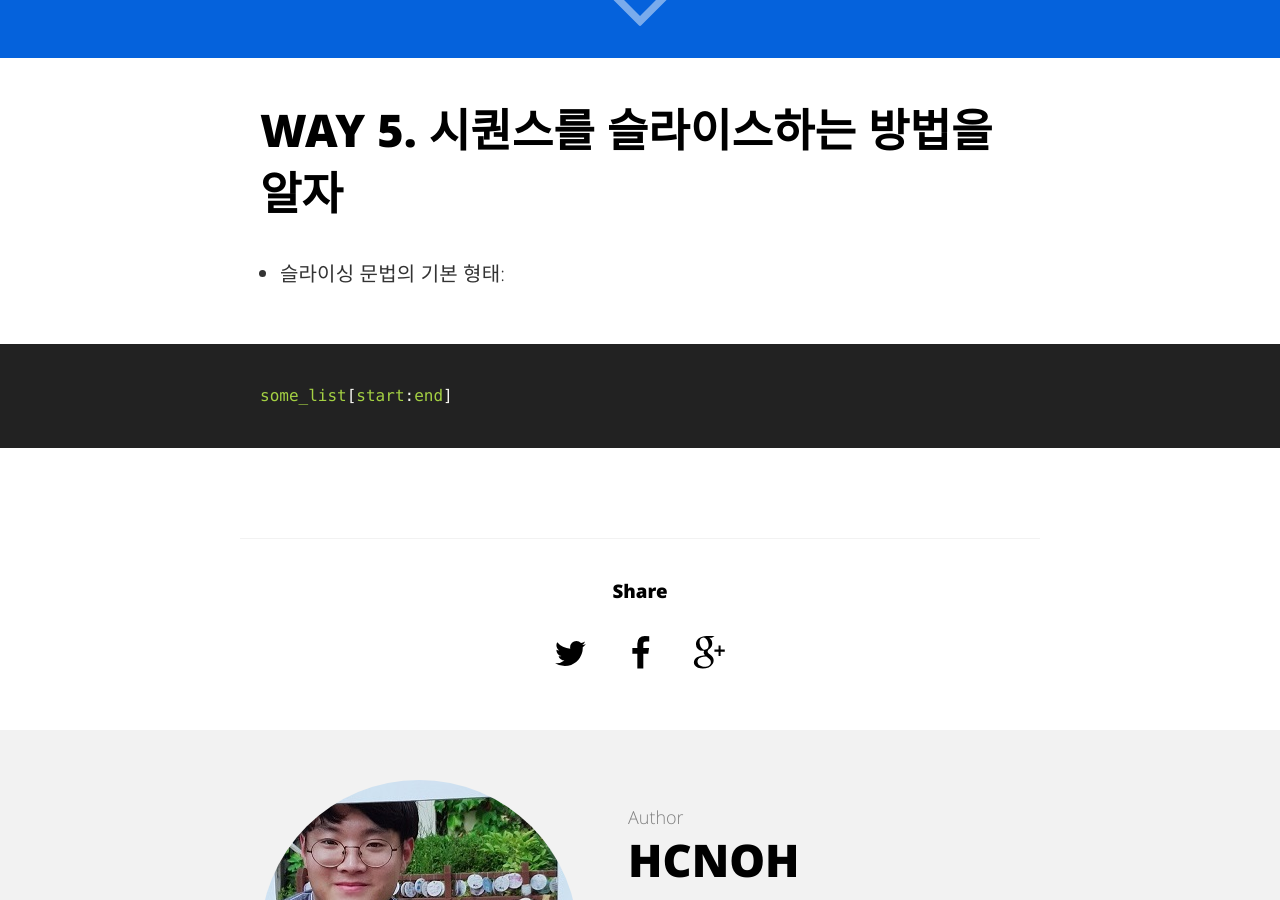
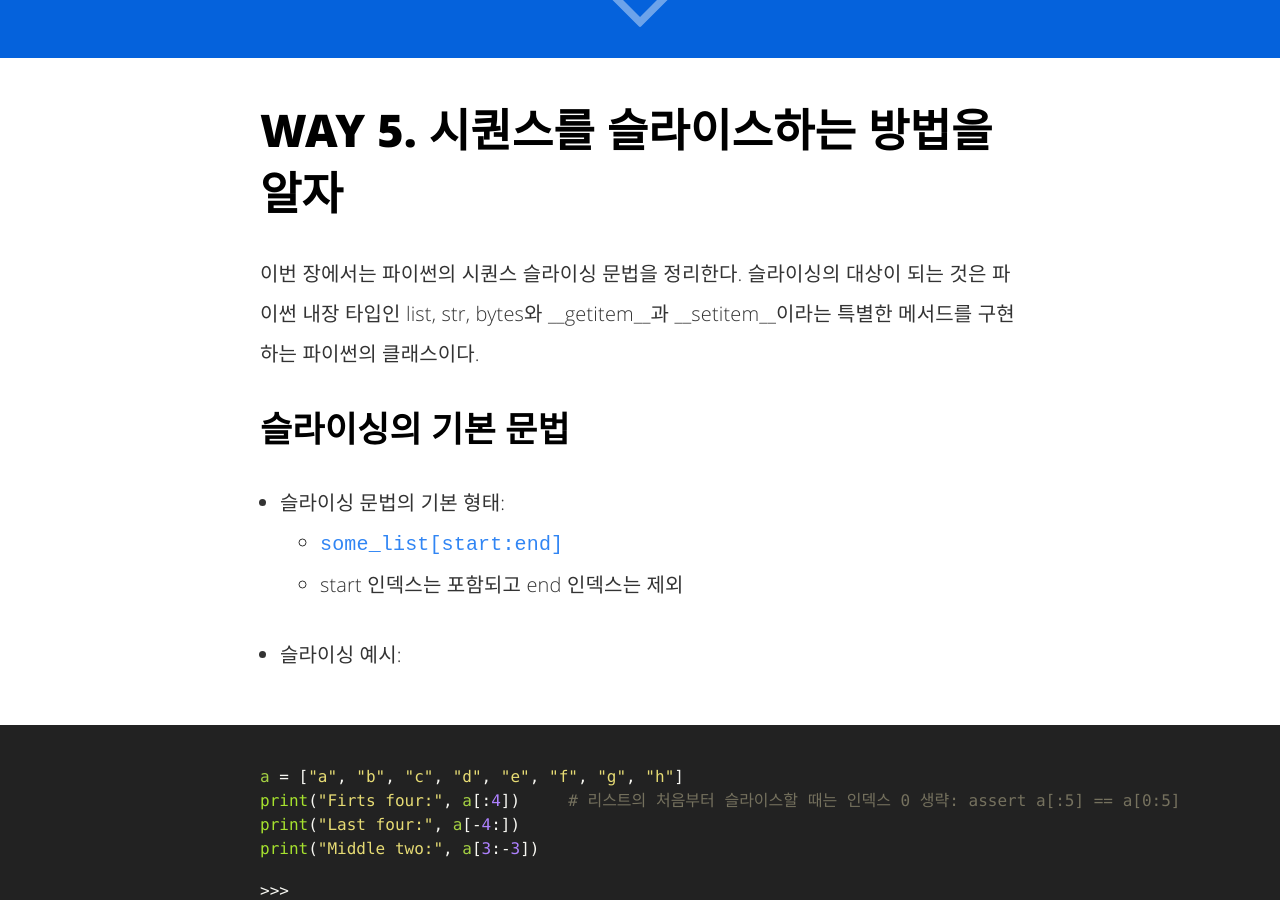
Before and after one commit to hcnoh/blog-prev, a Jekyll site: the page built from _posts/2018-09-16-effective-python-way05.md, in a window 1280 px wide and 900 px high, scrolled down 842 px. Built offline with Jekyll 4.4.1, drawn with Linux system fonts in a browser that asks for light colours; comment, search, counter and statistics services are not loaded; some of the changed text lies outside the part shown.

Commit message:
Update 2018-09-16-effective-python-way05.md

```diff
--- a/_posts/2018-09-16-effective-python-way05.md
+++ b/_posts/2018-09-16-effective-python-way05.md
@@ -12,8 +12,21 @@ twitter_text: '이펙티브 파이썬 스터디 WAY 05 정리'
 ---
 
 # WAY 5. 시퀀스를 슬라이스하는 방법을 알자
+이번 장에서는 파이썬의 시퀀스 슬라이싱 문법을 정리한다. 슬라이싱의 대상이 되는 것은 파이썬 내장 타입인 list, str, bytes와 __getitem__과 __setitem__이라는 특별한 메서드를 구현하는 파이썬의 클래스이다.
 
+## 슬라이싱의 기본 문법
 - 슬라이싱 문법의 기본 형태:
+  - `some_list[start:end]`
+  - start 인덱스는 포함되고 end 인덱스는 제외
+- 슬라이싱 예시:
 {% highlight python %}
-some_list[start:end]
+a = ["a", "b", "c", "d", "e", "f", "g", "h"]
+print("Firts four:", a[:4])     # 리스트의 처음부터 슬라이스할 때는 인덱스 0 생략: assert a[:5] == a[0:5]
+print("Last four:", a[-4:])
+print("Middle two:", a[3:-3])
+
+>>>
+First four: ["a", "b", "c", "d"]
+First four: ["e", "f", "g", "h"]
+Middle two: ["d", "e"]
 {% endhighlight %}
```
